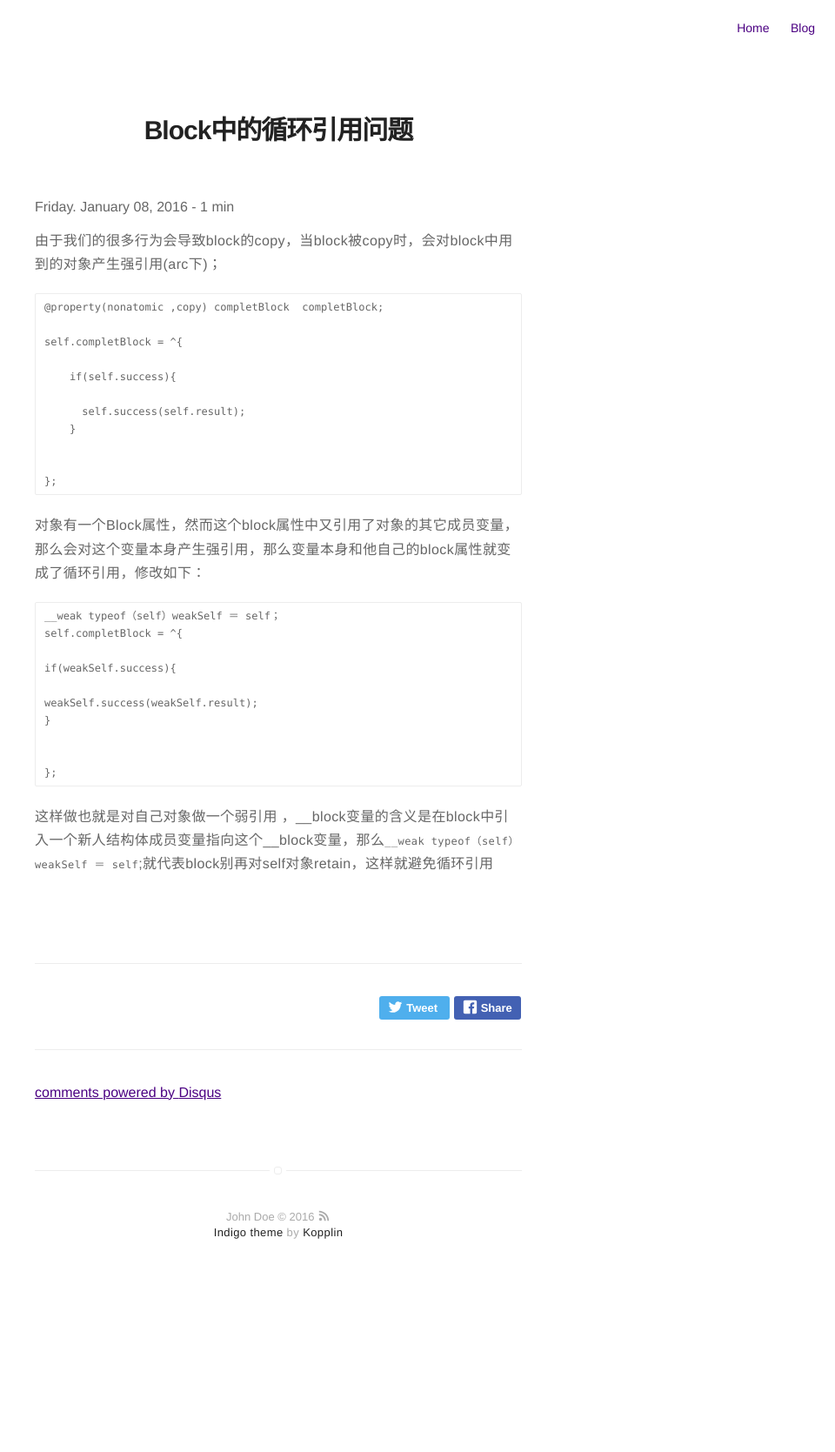
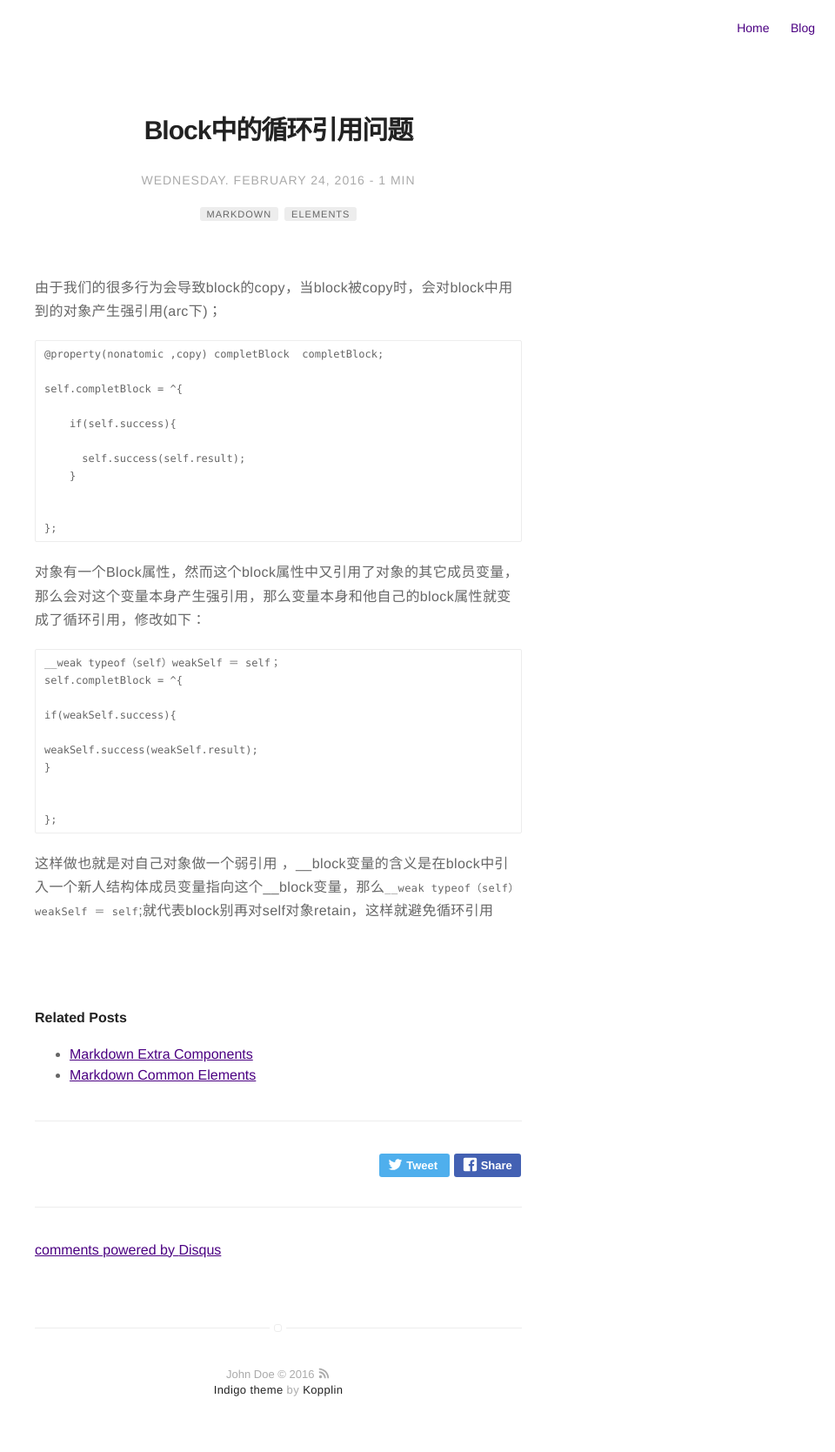
Before and after one commit to wangliangDev/wangliangDev.github.io, a Jekyll site: the page built from _posts/2016-01-08-first .md, in a window 1280 px wide. Shown: the whole page at 87% size, without its empty margins (320-1280 px from the left). Built offline with Jekyll 4.4.1, drawn with Linux system fonts in a browser that asks for light colours; comment, search, counter and statistics services are not loaded; before the commit the page ends 1488 px from its top, so only the background shows below that.

Commit message:
afdaf
adfadf

```diff
--- a/_posts/2016-01-08-first .md
+++ b/_posts/2016-01-08-first .md
@@ -1,9 +1,22 @@
 ---
+
+title: "Block中的循环引用问题"
 layout: post
-title: Block中的循环引用问题
-category: 技术
-comments: true
+date: 2016-02-24 22:44
+image: /assets/images/markdown.jpg
+headerImage: false
+tag:
+- markdown
+- elements
+blog: true
+star: true
+author: 汪亮
+description: Markdown summary with different options
+
 ---
+
+
+
 
 
 由于我们的很多行为会导致block的copy，当block被copy时，会对block中用到的对象产生强引用(arc下)；
```
Also changed, not shown: _posts/2015-02-24-markdown-extra-components.markdown (+8 -0 lines).
